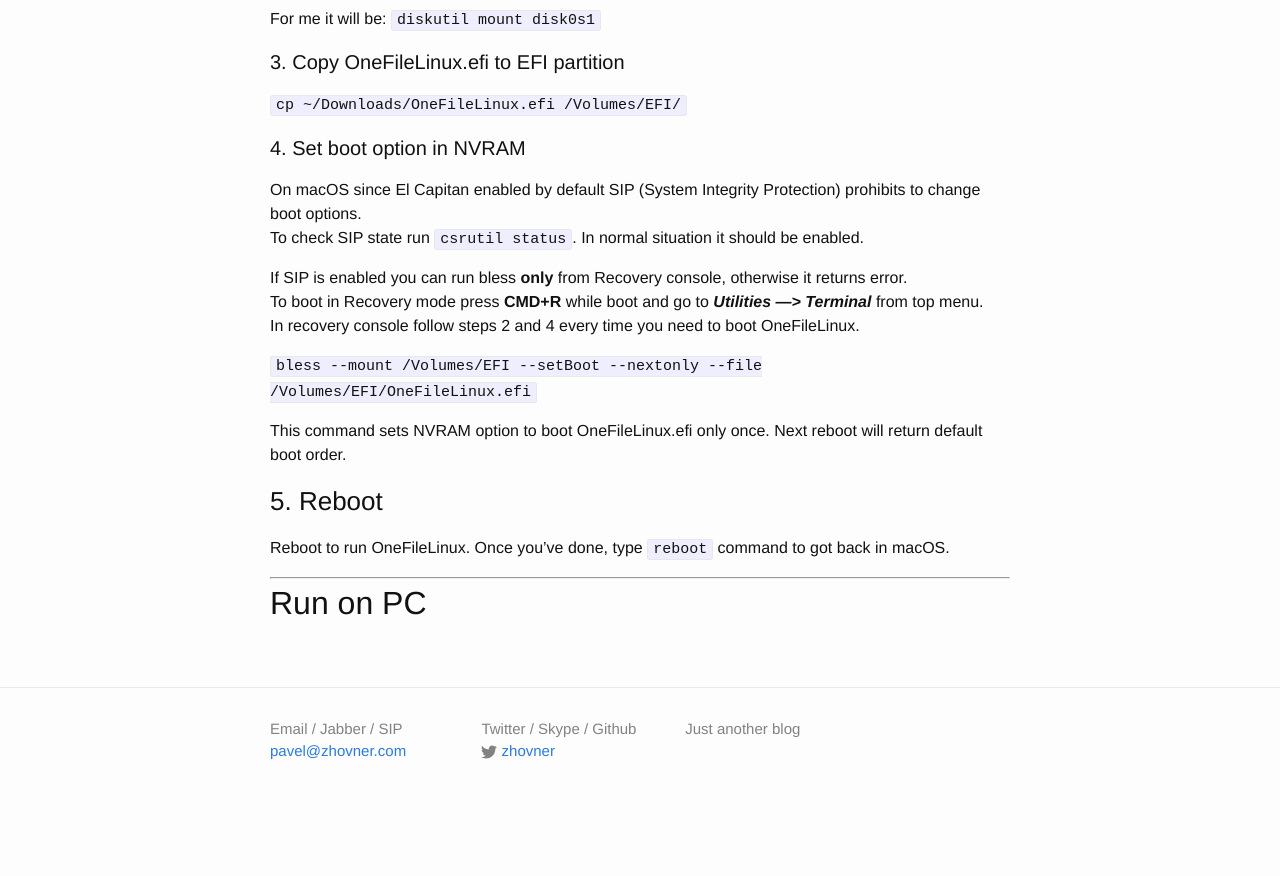
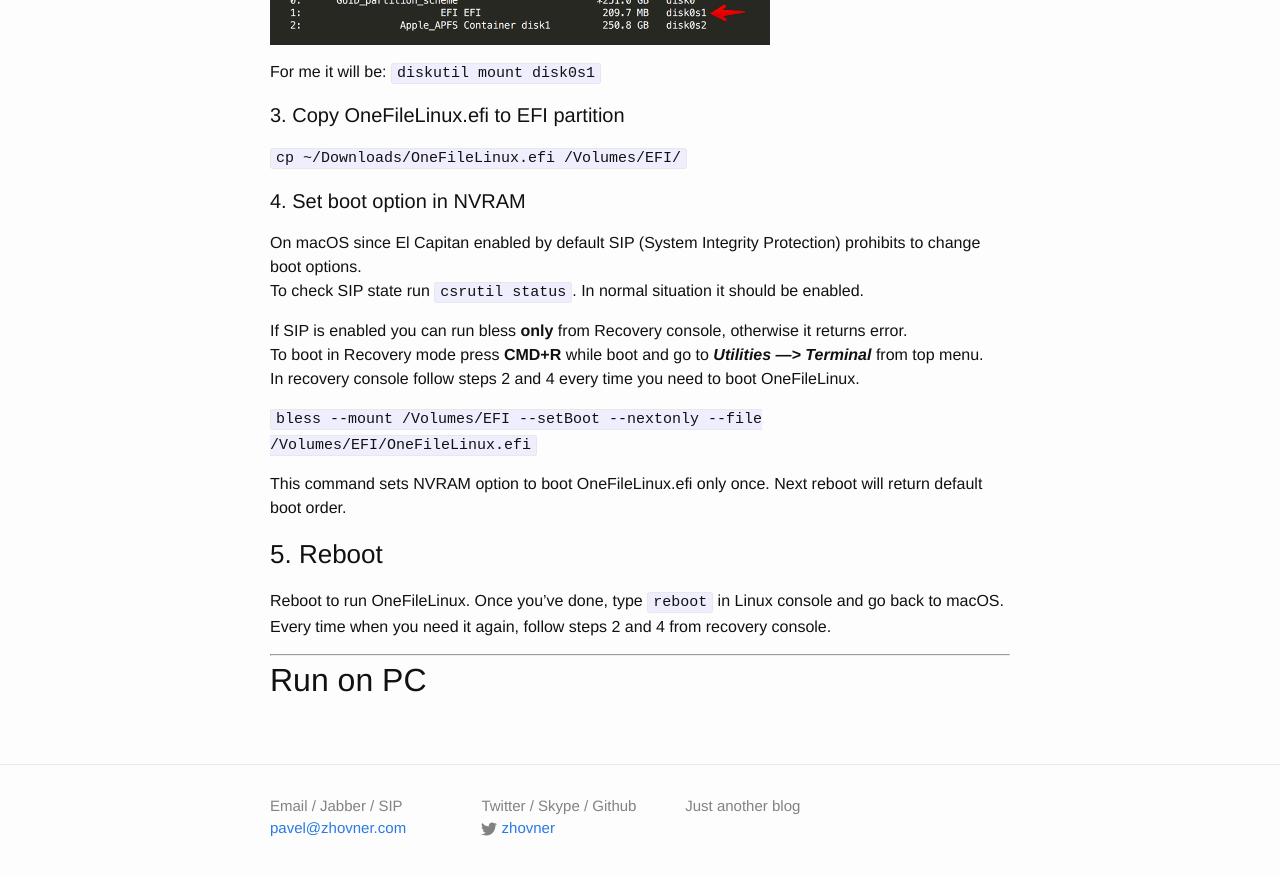
Before and after one commit to zhovner/zhovner.github.com, a Jekyll site: the page built from _posts/2018-03-02-one-file-linux.md, in a window 1280 px wide and 900 px high, scrolled down 1534 px. Shown: the top 876 px of the window. Built offline with Jekyll 4.4.1, drawn with Linux system fonts in a browser that asks for light colours; comment, search, counter and statistics services are not loaded; before the commit the page ends 2357 px from its top, so only the background shows below that.

Commit message:
Updated '_posts/2018-03-02-one-file-linux.md' via CloudCannon

```diff
--- a/_posts/2018-03-02-one-file-linux.md
+++ b/_posts/2018-03-02-one-file-linux.md
@@ -36,6 +36,8 @@ My personal goal is to use laptop's internal PCIe WiFi card for cracking WiFi wi
 
 #### 1. Download OneFileLinux.efi from link above.
 
+
+
 #### 2. Mount EFI system partition
 
 `diskutil mount diskN`
@@ -43,14 +45,17 @@ My personal goal is to use laptop's internal PCIe WiFi card for cracking WiFi wi
 Where diskN is your EFI disk number.
 To find your EFI disk number use `diskutil list` command.
 
-<img width="200" alt="macOS diskutil list EFI partition" src="/img/diskutil-list-efi.png" />
+<img width="500" alt="macOS diskutil list EFI partition" src="/img/diskutil-list-efi.png" />
 
 For me it will be: `diskutil mount disk0s1`
+
+
 
 
 #### 3. Copy OneFileLinux.efi to EFI partition
 
 `cp ~/Downloads/OneFileLinux.efi /Volumes/EFI/`
+
 
 
 #### 4. Set boot option in NVRAM
@@ -67,9 +72,12 @@ In recovery console follow steps 2 and 4 every time you need to boot OneFileLinu
 
 This command sets NVRAM option to boot OneFileLinux.efi only once. Next reboot will return default boot order.
 
+
+
 ### 5. Reboot
 
-Reboot to run OneFileLinux. Once you've done, type `reboot` command to got back in macOS.
+Reboot to run OneFileLinux. Once you've done, type `reboot` in Linux console and go back to macOS.
+Every time when you need it again, follow steps 2 and 4 from recovery console.
 
 ---
 
```
